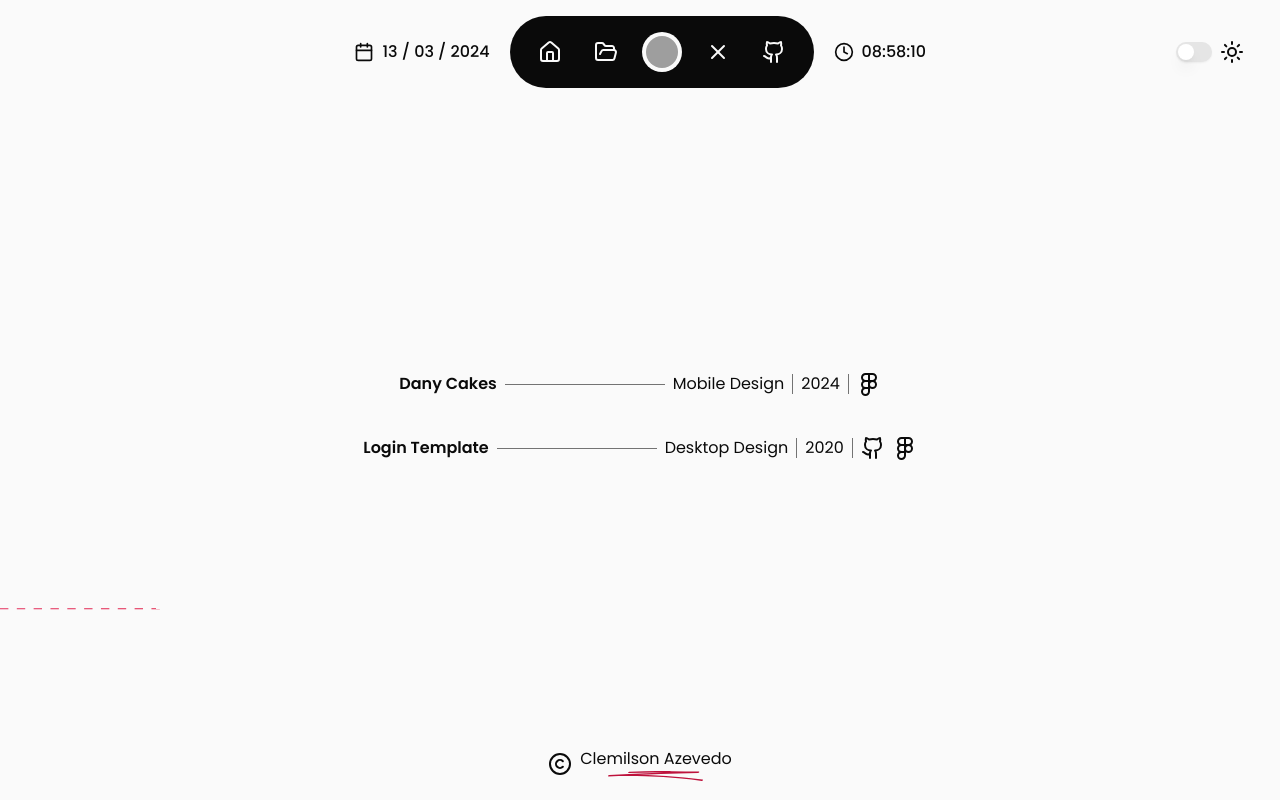
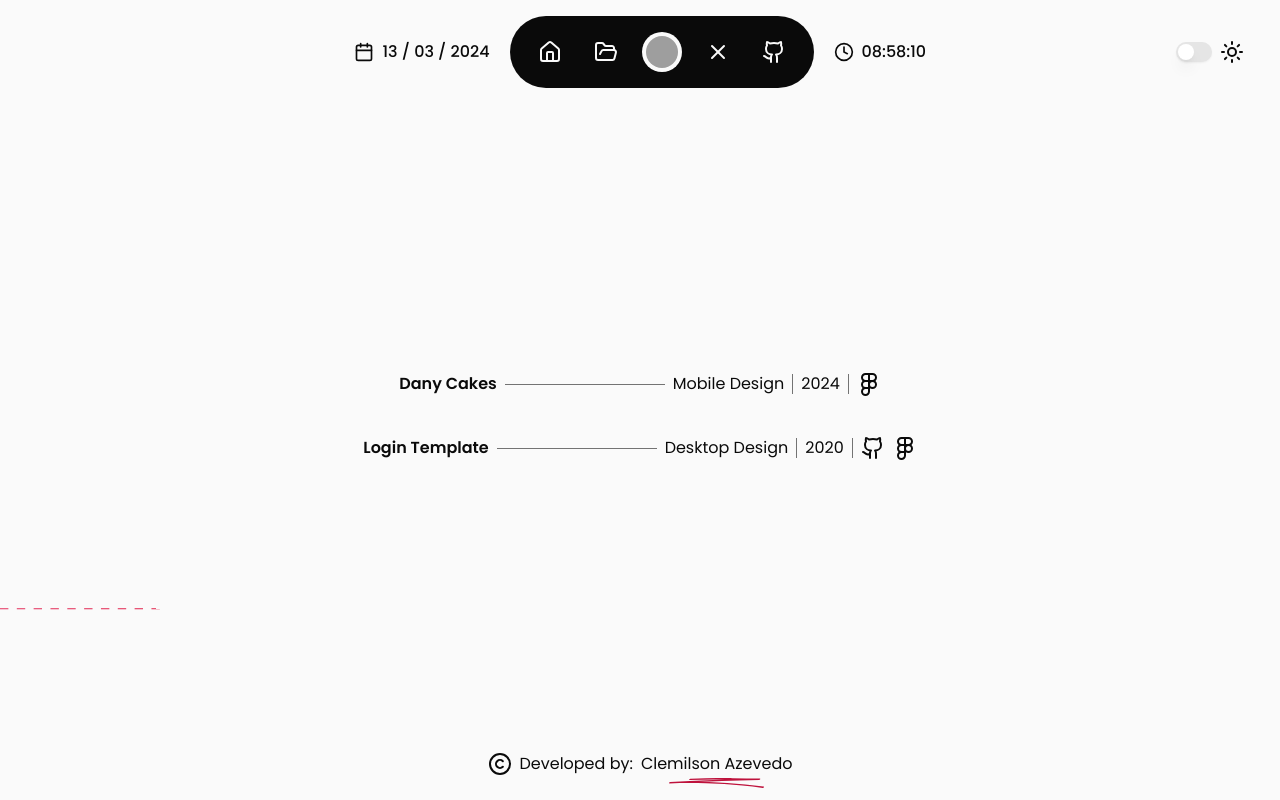
Before and after one commit to ClemilsonAzevedo/design-projects, a React (Vite) app: page / in a window 1280 px wide. Built offline with nearby package versions, Linux system fonts and the light colour scheme; grey boxes are pictures that could not be loaded.

Commit message:
Refatore: Underline of footer

```diff
--- a/src/components/Footer.tsx
+++ b/src/components/Footer.tsx
@@ -5,7 +5,7 @@ export function Footer() {
 
   return (
     <footer className="z-20 flex items-center gap-2 justify-center text-neutral-950 dark:text-neutral-50">
-      <Copyright size={24} /><span className="flex flex-col items-center justify-center">Clemilson Azevedo <Underline /></span>
+      <Copyright size={24} />Developed by:<span className="flex flex-col items-center justify-center relative">Clemilson Azevedo <Underline /></span>
     </footer>
 
   )
--- a/src/components/UnderlineSvg.tsx
+++ b/src/components/UnderlineSvg.tsx
@@ -1,6 +1,7 @@
 export function Underline() {
   return (
     <svg
+      className="absolute -bottom-3"
       fill="none"
       height="10"
       width="95"
```
